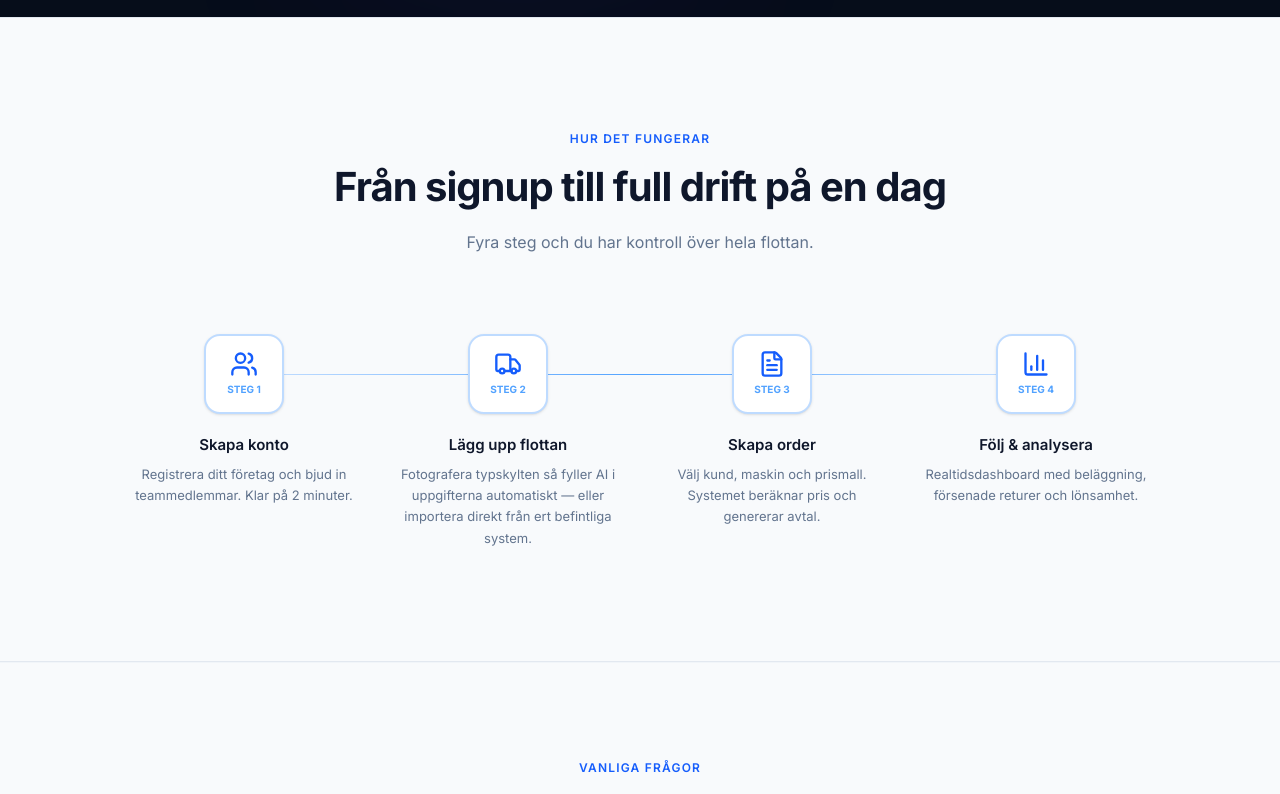
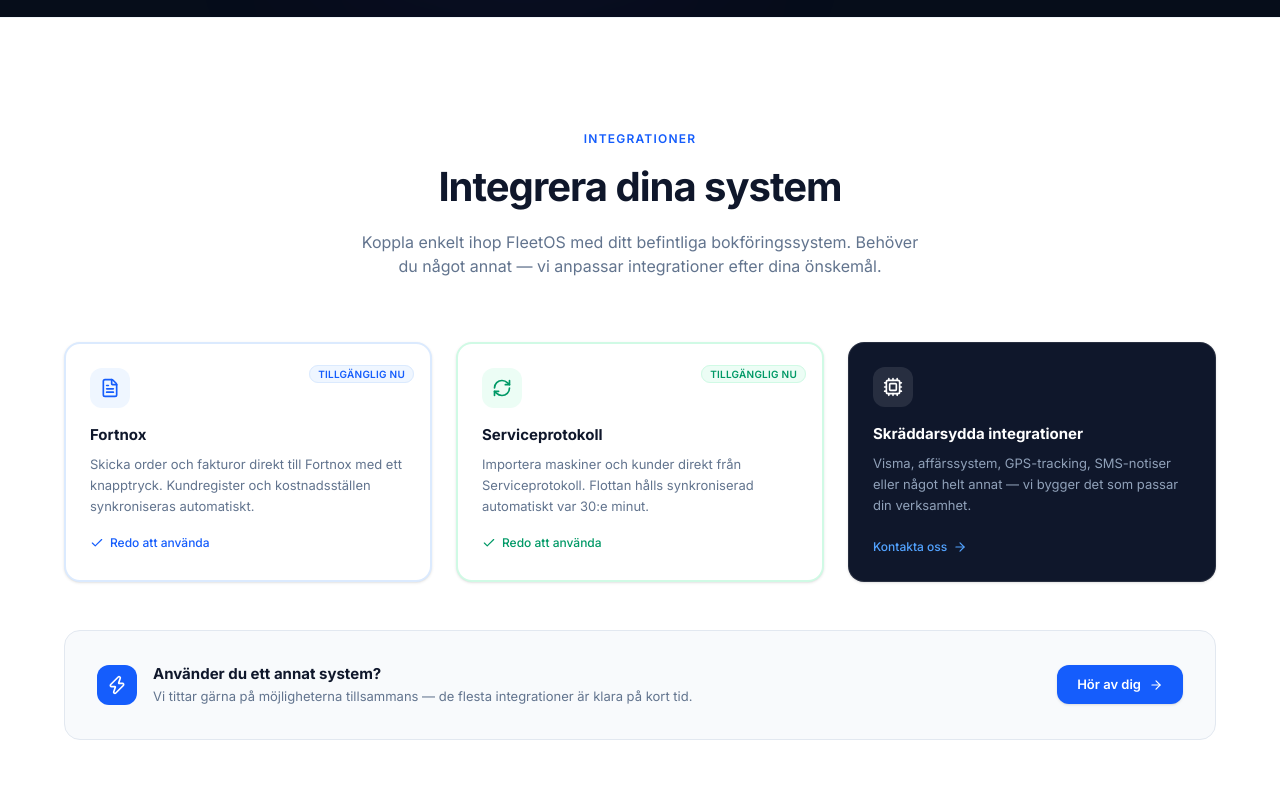
Before and after one commit to DavidWestlundcode/Fleetrent, a Next.js app: page / in a window 1280 px wide. Shown: the part 6620-7414 px from the top of the page. Built offline with nearby package versions, Linux system fonts and the light colour scheme.

Commit message:
Landing page: add integrations section (Fortnox, SP, custom)

```diff
--- a/src/app/page.tsx
+++ b/src/app/page.tsx
@@ -1074,6 +1074,89 @@ export default function LandingPage() {
         </div>
       </section>
 
+      {/* ── Integrations ── */}
+      <section className="py-16 sm:py-28 px-4 sm:px-6 bg-white border-t border-slate-100">
+        <div className="max-w-6xl mx-auto">
+          <AnimateIn className="text-center mb-16">
+            <p className="text-[12px] font-semibold text-blue-600 uppercase tracking-widest mb-3">Integrationer</p>
+            <h2 className="text-2xl sm:text-[40px] font-bold text-slate-900 tracking-tight mb-4">Integrera dina system</h2>
+            <p className="text-[16px] text-slate-500 max-w-xl mx-auto">
+              Koppla enkelt ihop FleetOS med ditt befintliga bokföringssystem. Behöver du något annat — vi anpassar integrationer efter dina önskemål.
+            </p>
+          </AnimateIn>
+
+          <div className="grid grid-cols-1 md:grid-cols-3 gap-6 mb-12">
+            {/* Fortnox */}
+            <AnimateIn className="relative bg-white rounded-2xl border-2 border-blue-100 p-6 shadow-sm">
+              <div className="absolute top-4 right-4">
+                <span className="px-2 py-0.5 text-[10px] font-semibold text-blue-600 bg-blue-50 border border-blue-100 rounded-full uppercase tracking-wide">Tillgänglig nu</span>
+              </div>
+              <div className="w-10 h-10 bg-blue-50 rounded-xl flex items-center justify-center mb-4">
+                <FileText className="w-5 h-5 text-blue-600" />
+              </div>
+              <h3 className="text-[15px] font-bold text-slate-900 mb-2">Fortnox</h3>
+              <p className="text-[13px] text-slate-500 leading-relaxed">
+                Skicka order och fakturor direkt till Fortnox med ett knapptryck. Kundregister och kostnadsställen synkroniseras automatiskt.
+              </p>
+              <div className="mt-4 flex items-center gap-1.5 text-[12px] font-medium text-blue-600">
+                <Check className="w-3.5 h-3.5" /> Redo att använda
+              </div>
+            </AnimateIn>
+
+            {/* Serviceprotokoll */}
+            <AnimateIn className="relative bg-white rounded-2xl border-2 border-emerald-100 p-6 shadow-sm">
+              <div className="absolute top-4 right-4">
+                <span className="px-2 py-0.5 text-[10px] font-semibold text-emerald-600 bg-emerald-50 border border-emerald-100 rounded-full uppercase tracking-wide">Tillgänglig nu</span>
+              </div>
+              <div className="w-10 h-10 bg-emerald-50 rounded-xl flex items-center justify-center mb-4">
+                <RefreshCw className="w-5 h-5 text-emerald-600" />
+              </div>
+              <h3 className="text-[15px] font-bold text-slate-900 mb-2">Serviceprotokoll</h3>
+              <p className="text-[13px] text-slate-500 leading-relaxed">
+                Importera maskiner och kunder direkt från Serviceprotokoll. Flottan hålls synkroniserad automatiskt var 30:e minut.
+              </p>
+              <div className="mt-4 flex items-center gap-1.5 text-[12px] font-medium text-emerald-600">
+                <Check className="w-3.5 h-3.5" /> Redo att använda
+              </div>
+            </AnimateIn>
+
+            {/* Custom */}
+            <AnimateIn className="relative bg-slate-900 rounded-2xl border border-white/10 p-6 shadow-sm">
+              <div className="w-10 h-10 bg-white/10 rounded-xl flex items-center justify-center mb-4">
+                <Cpu className="w-5 h-5 text-white" />
+              </div>
+              <h3 className="text-[15px] font-bold text-white mb-2">Skräddarsydda integrationer</h3>
+              <p className="text-[13px] text-slate-400 leading-relaxed">
+                Visma, affärssystem, GPS-tracking, SMS-notiser eller något helt annat — vi bygger det som passar din verksamhet.
+              </p>
+              <div className="mt-4">
+                <a href="mailto:hej@fleetos.se" className="inline-flex items-center gap-1.5 text-[12px] font-medium text-blue-400 hover:text-blue-300 transition-colors">
+                  Kontakta oss <ArrowRight className="w-3.5 h-3.5" />
+                </a>
+              </div>
+            </AnimateIn>
+          </div>
+
+          <AnimateIn className="bg-slate-50 rounded-2xl border border-slate-200 p-6 sm:p-8 flex flex-col sm:flex-row items-center justify-between gap-6">
+            <div className="flex items-center gap-4">
+              <div className="w-10 h-10 bg-blue-600 rounded-xl flex items-center justify-center shrink-0">
+                <Zap className="w-5 h-5 text-white" />
+              </div>
+              <div>
+                <p className="text-[15px] font-bold text-slate-900">Använder du ett annat system?</p>
+                <p className="text-[13px] text-slate-500 mt-0.5">Vi tittar gärna på möjligheterna tillsammans — de flesta integrationer är klara på kort tid.</p>
+              </div>
+            </div>
+            <a
+              href="mailto:hej@fleetos.se"
+              className="shrink-0 flex items-center gap-2 px-5 py-2.5 bg-blue-600 text-white text-[13px] font-semibold rounded-xl hover:bg-blue-700 transition-colors shadow-sm"
+            >
+              Hör av dig <ArrowRight className="w-3.5 h-3.5" />
+            </a>
+          </AnimateIn>
+        </div>
+      </section>
+
       {/* ── How it works ── */}
       <section id="how-it-works" className="py-16 sm:py-28 px-4 sm:px-6 bg-slate-50 border-y border-slate-200">
         <div className="max-w-5xl mx-auto">
```
